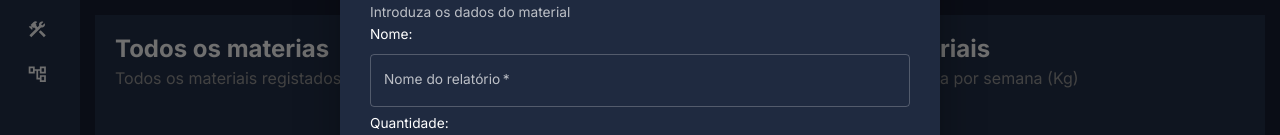
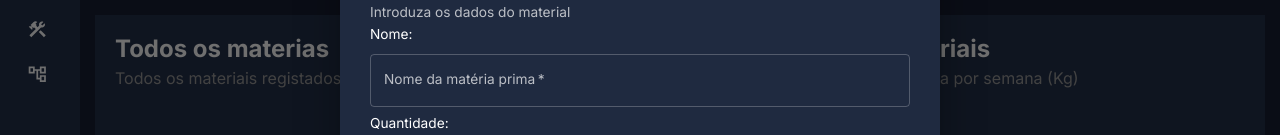
Before and after one commit to alexandrewhok/Digital-Twins-Factories-of-the-Future, a React (Create React App) app: page /MateriaPrima in a window 1280 px wide. Both pictures are taken after a click on the button "NOVO MATERIAL". Shown: the part 258-393 px from the top of the page. Built offline with nearby package versions, Linux system fonts and the light colour scheme; no server answers.

Commit message:
correcção popover de adicionar material

```diff
--- a/src/scenes/MateriaPrima/index.jsx
+++ b/src/scenes/MateriaPrima/index.jsx
@@ -220,7 +220,7 @@ const MateriaPrima = () => {
                       required
                       margin="dense"
                       id="nome-encomenda"
-                      label="Nome do relatório"
+                      label="Nome da matéria prima"
                       type="text"
                       fullWidth
                       placeholder="Introduzir nome"
```
